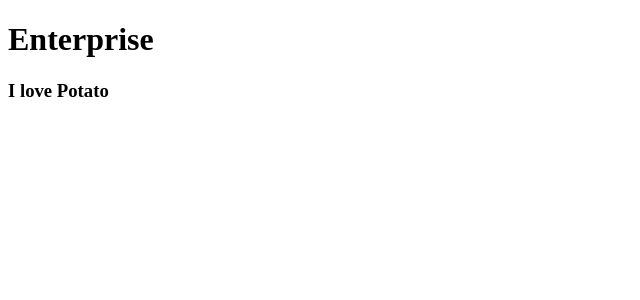
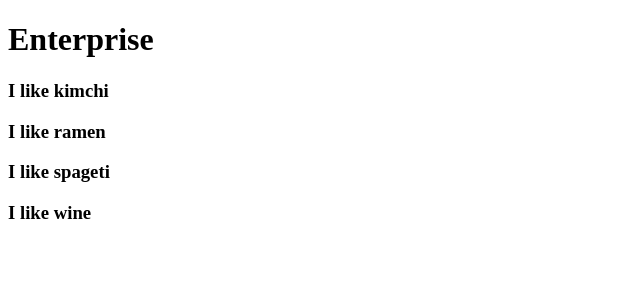
Before and after one commit to Enterprise09/movie_app, a React (Create React App) app: page / in a window 1280 px wide. Shown: the top 300 px of the page, without its empty margins (0-640 px from the left). Built offline with nearby package versions, Linux system fonts and the light colour scheme.

Commit message:
#2.1 Component & JSX

```diff
--- a/src/App.js
+++ b/src/App.js
@@ -1,11 +1,17 @@
 import React from "react";
-import Potato from "./potato";
+
+function Food({ fav }) {
+  return <h3>I like {fav}</h3>;
+}
 
 function App() {
   return (
     <div className="App">
       <h1>Enterprise</h1>
-      <Potato />
+      <Food fav="kimchi" />
+      <Food fav="ramen" />
+      <Food fav="spageti" />
+      <Food fav="wine" />
     </div>
   );
 }
--- a/src/index.js
+++ b/src/index.js
@@ -1,8 +1,6 @@
 import React from "react";
 import ReactDOM from "react-dom";
 import App from "./App";
-import Potato from "./potato";
-
 ReactDOM.render(
   <React.StrictMode>
     <App />
```
